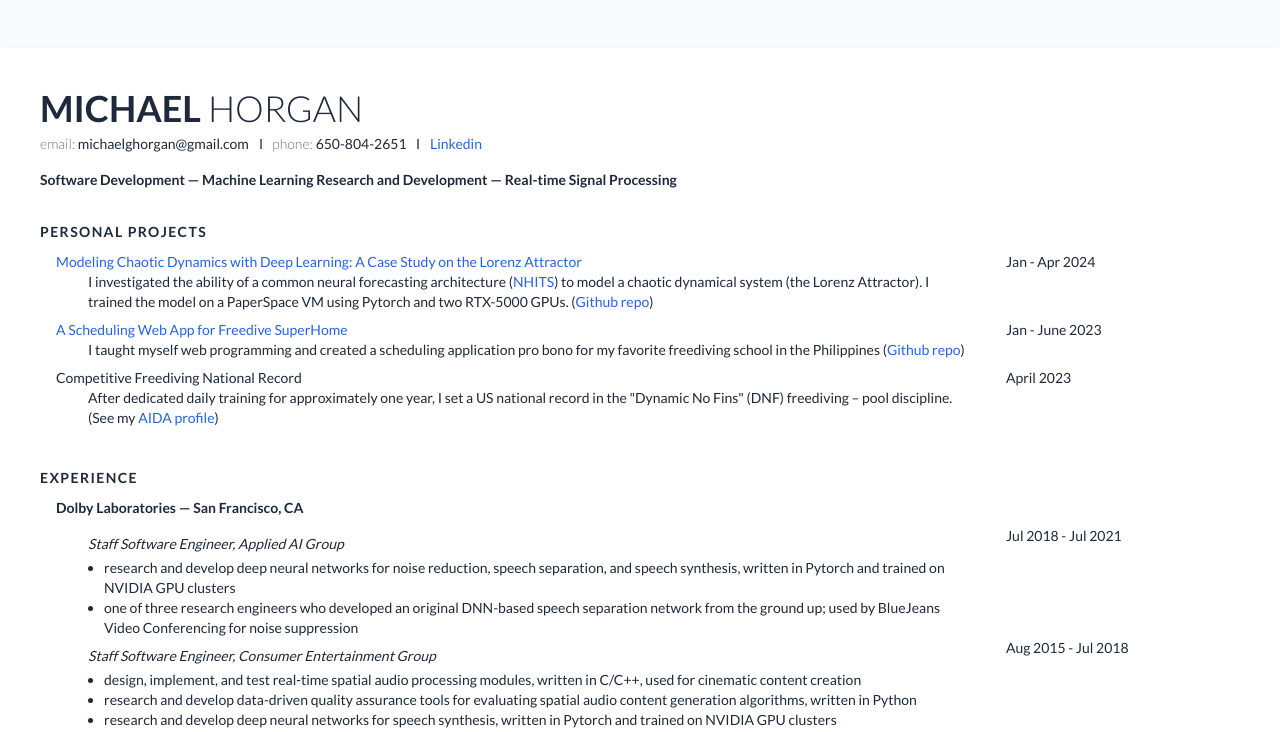
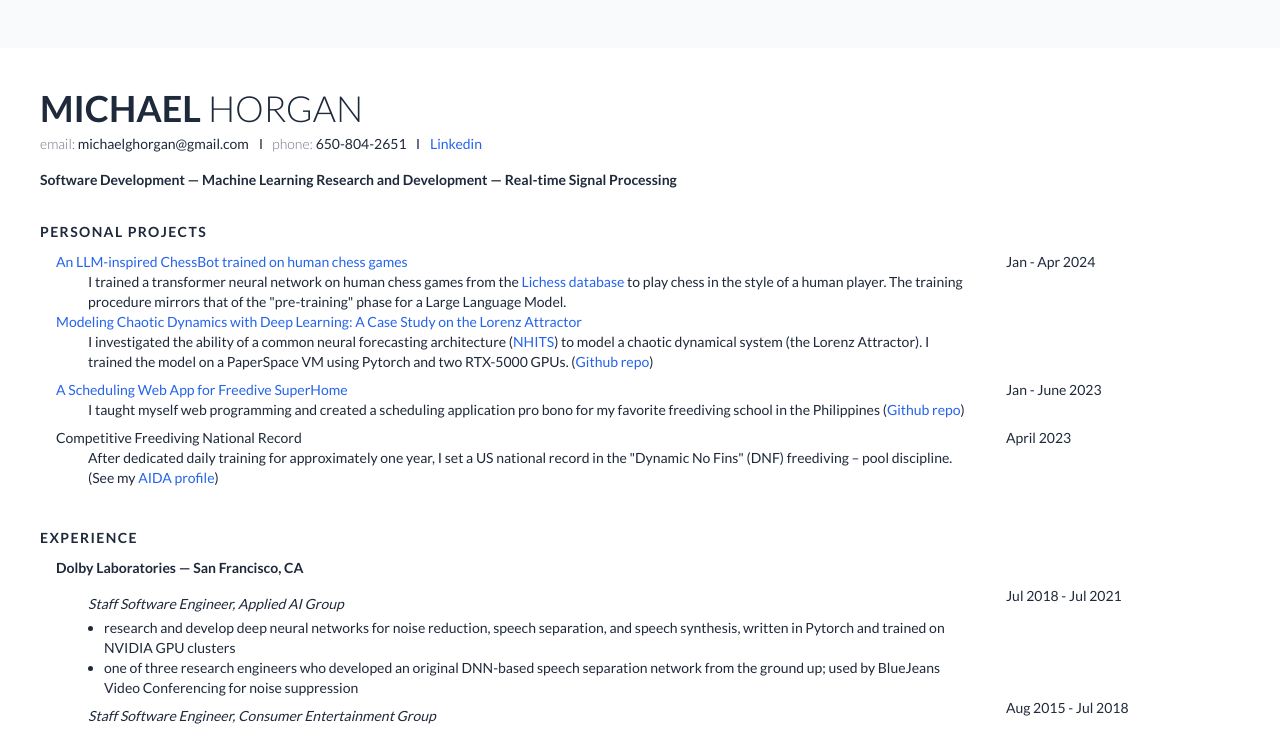
Before and after one commit to nrxszvo/nrxszvo.github.io, a SvelteKit app: page / in a window 1280 px wide. Shown: the top 732 px of the page. Built offline with nearby package versions, Linux system fonts and the light colour scheme.

Commit message:
add mimicChess link

```diff
--- a/src/routes/+page.svelte
+++ b/src/routes/+page.svelte
@@ -7,7 +7,7 @@
 	rel="stylesheet"
 	type="text/css"
 />
-<div class="container bg-white mx-auto shadow-sm shadow-gray-300 rounded-sm p-2 sm:p-10 mt-12">
+<div class="container bg-white mx-auto shadow-xs shadow-gray-300 rounded-xs p-2 sm:p-10 mt-12">
 	<div class="header mb-8">
 		<div class="full-name text-4xl uppercase mb-1.5">
 			<span class="first-name font-bold">Michael</span>
@@ -43,6 +43,20 @@
 			<div class="section__list">
 				<div class="section__list-item">
 					<div class="left">
+						<a
+							target="_blank"
+							rel="noopener noreferrer"
+							href="https://chessbot.michaelhorgan.me"
+							>An LLM-inspired ChessBot trained on human chess games</a
+						>
+						<div class="desc">
+							I trained a transformer neural network on human chess games from the <a
+								href="https://database.lichess.org"
+								target="_blank"
+								rel="noopener noreferrer">Lichess database</a
+							> to play chess in the style of a human player. The training procedure mirrors
+							that of the "pre-training" phase for a Large Language Model.
+						</div>
 						<a target="_blank" rel="noopener noreferrer" href="{base}/nhits-lorenz"
 							>Modeling Chaotic Dynamics with Deep Learning: A Case Study on the
 							Lorenz Attractor</a
```
